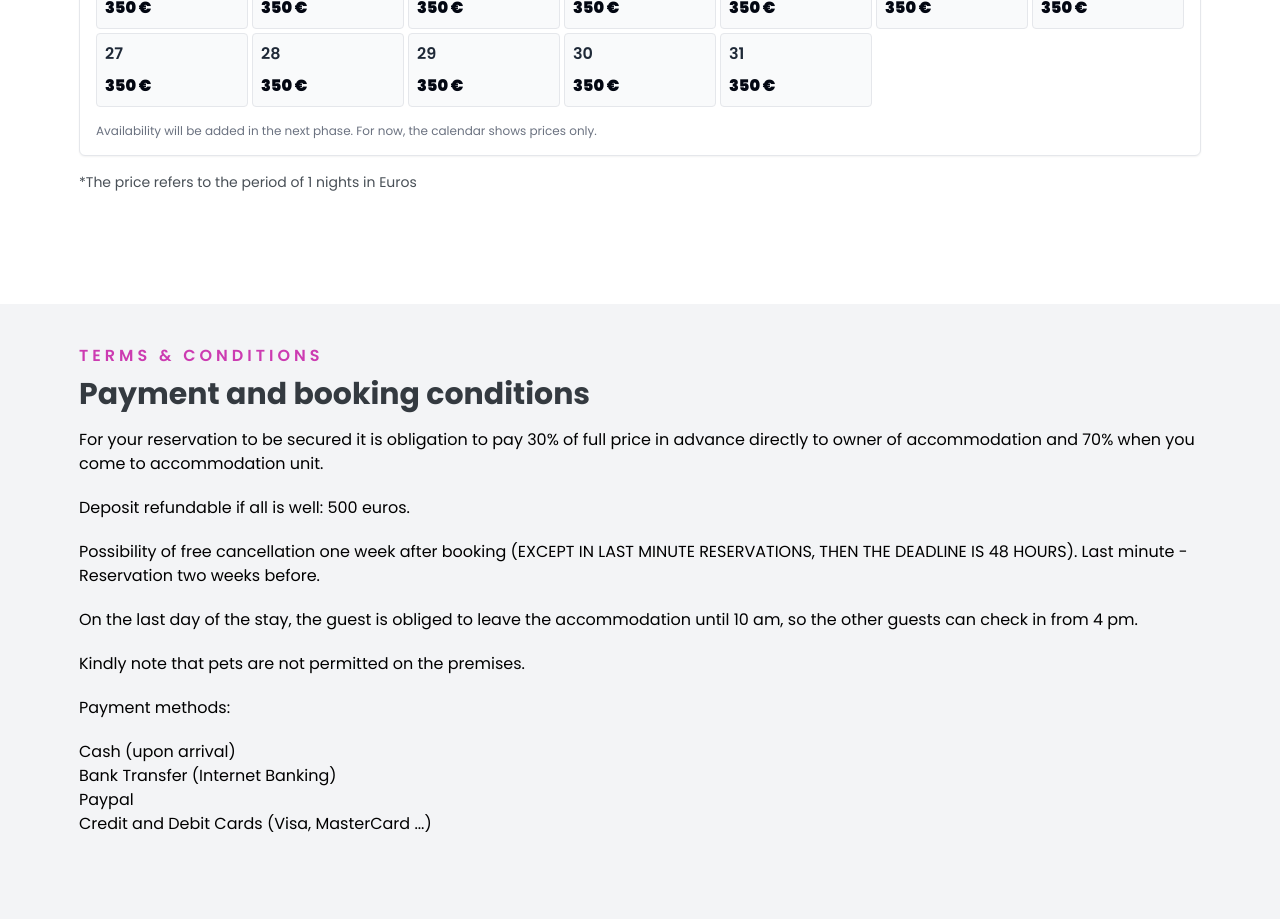
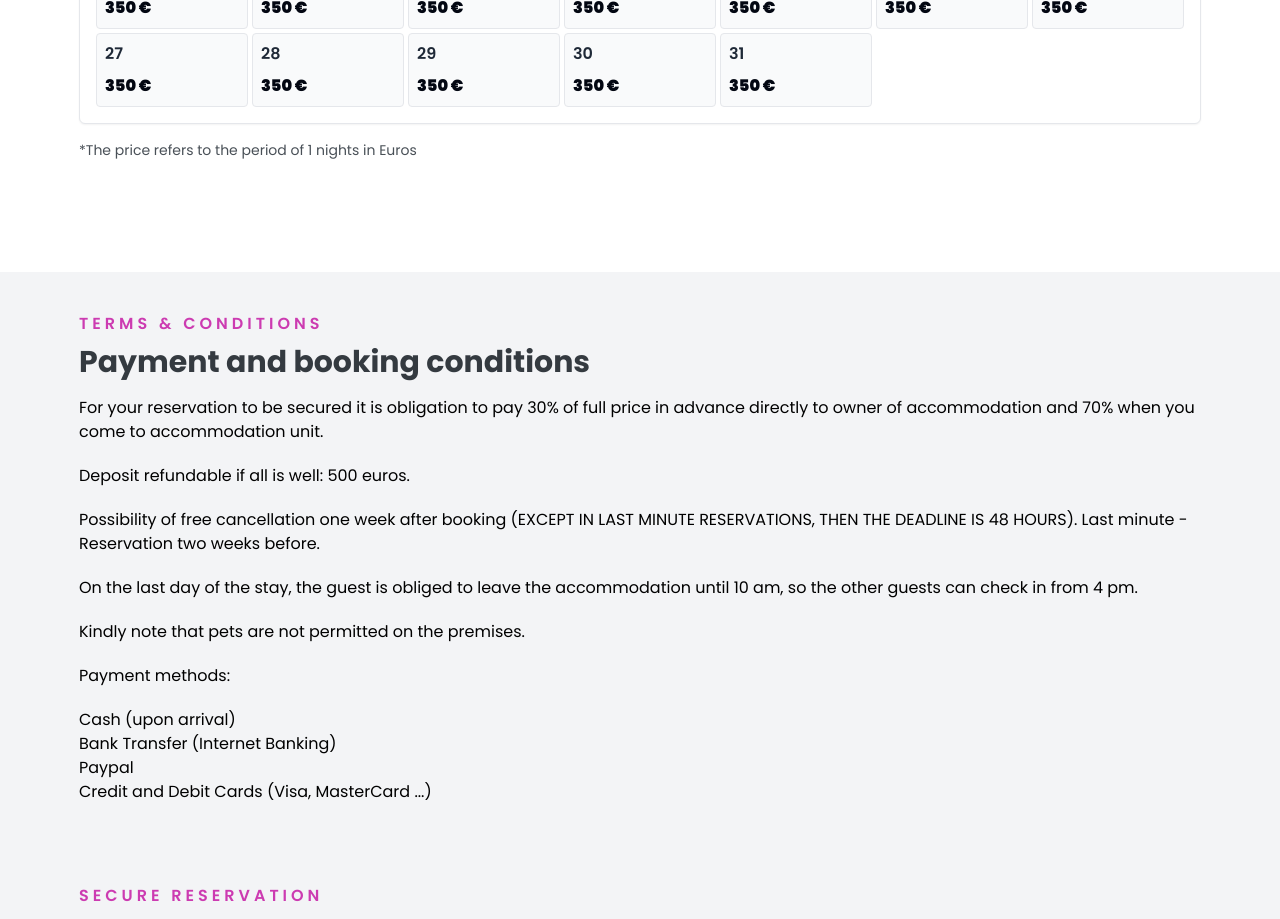
Before and after one commit to mateosmoljan/villa-relax, a Next.js app: page /en/pricelist in a window 1280 px wide. Shown: the part 800-1719 px from the top of the page. Built offline with nearby package versions, Linux system fonts and the light colour scheme; no server answers; a web font is replaced by a local one.

Commit message:
Remove price calendar availability note

```diff
--- a/components/PriceTable/PriceTable.tsx
+++ b/components/PriceTable/PriceTable.tsx
@@ -46,7 +46,6 @@ const calendarCopy = {
     thisMonth: "This month",
     selectMonth: "Select month",
     selectYear: "Select year",
-    availabilityNote: "Availability will be added in the next phase. For now, the calendar shows prices only.",
   },
   de: {
     title: "Tagespreis-Kalender",
@@ -58,7 +57,6 @@ const calendarCopy = {
     thisMonth: "Dieser Monat",
     selectMonth: "Monat auswählen",
     selectYear: "Jahr auswählen",
-    availabilityNote: "Verfügbarkeiten werden in der nächsten Phase ergänzt. Der Kalender zeigt vorerst nur Preise.",
   },
   hr: {
     title: "Kalendar dnevnih cijena",
@@ -70,7 +68,6 @@ const calendarCopy = {
     thisMonth: "Ovaj mjesec",
     selectMonth: "Odaberite mjesec",
     selectYear: "Odaberite godinu",
-    availabilityNote: "Dostupnost ćemo dodati u sljedećoj fazi. Za sada kalendar prikazuje samo cijene.",
   },
   it: {
     title: "Calendario prezzi giornalieri",
@@ -82,7 +79,6 @@ const calendarCopy = {
     thisMonth: "Questo mese",
     selectMonth: "Seleziona mese",
     selectYear: "Seleziona anno",
-    availabilityNote: "La disponibilità verrà aggiunta nella prossima fase. Per ora il calendario mostra solo i prezzi.",
   },
 };
 
@@ -324,10 +320,6 @@ export default function PriceTable() {
             )
           )}
         </div>
-
-        <p className="mt-4 text-xs text-gray-500">
-          {copy.availabilityNote}
-        </p>
       </section>
     </div>
   );
```
